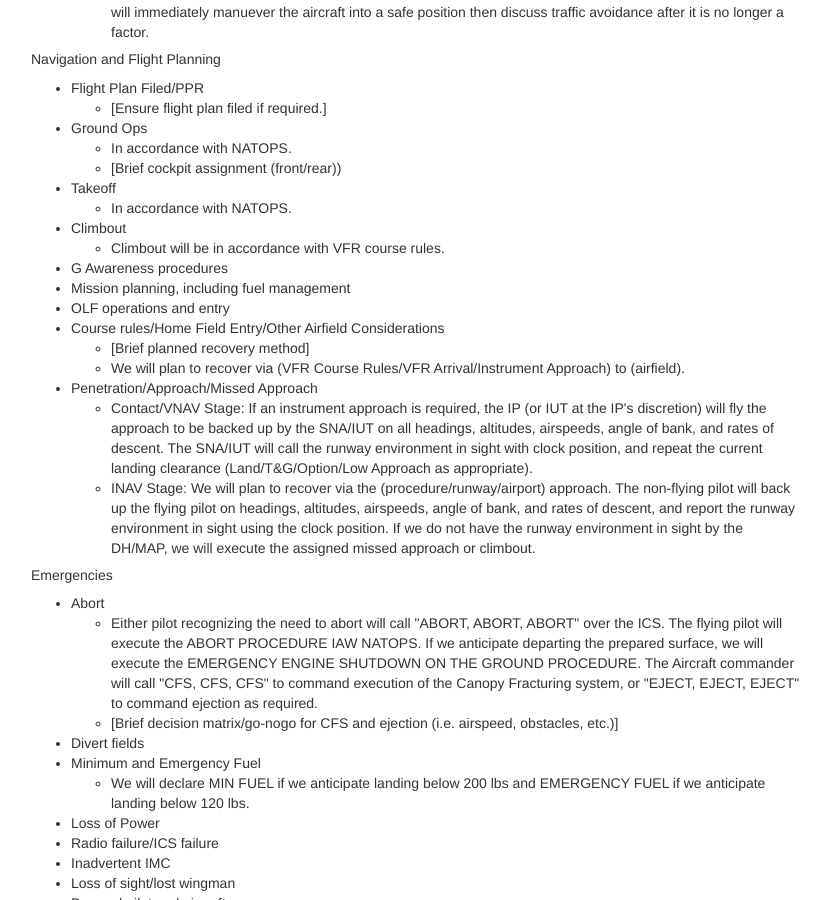
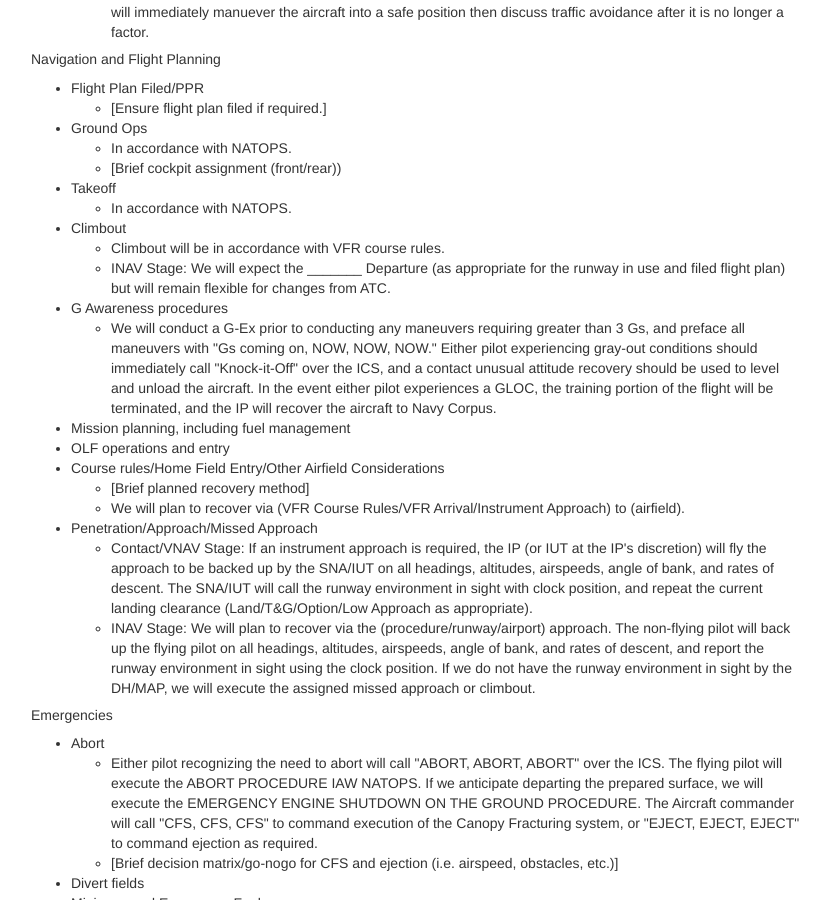
Before and after one commit to courserules/courserules.github.io, a Jekyll site: the page built from brief.html, in a window 1280 px wide and 900 px high, scrolled down 2177 px. Shown: the whole window, without its empty margins (24-854 px from the left). Built offline with Jekyll 4.4.1, drawn with Linux system fonts in a browser that asks for light colours.

Commit message:
More NATOPs brief updates

```diff
--- a/brief.html
+++ b/brief.html
@@ -165,9 +165,14 @@ permalink: /brief/
 				<li>Climbout
 					<ul>
 						<li>Climbout will be in accordance with VFR course rules.</li>
+						<li>INAV Stage: We will expect the _______ Departure (as appropriate for the runway in use and filed flight plan) but will remain flexible for changes from ATC.</li>
 					</ul>
 				</li>
-				<li>G Awareness procedures</li>
+				<li>G Awareness procedures
+					<ul>
+						<li>We will conduct a G-Ex prior to conducting any maneuvers requiring greater than 3 Gs, and preface all maneuvers with "Gs coming on, NOW, NOW, NOW." Either pilot experiencing gray-out conditions should immediately call "Knock-it-Off" over the ICS, and a contact unusual attitude recovery should be used to level and unload the aircraft. In the event either pilot experiences a GLOC, the training portion of the flight will be terminated, and the IP will recover the aircraft to Navy Corpus.</li>
+					</ul>
+				</li>
 				<li>Mission planning, including fuel management</li>
 				<li>OLF operations and entry</li>
 				<li>Course rules/Home Field Entry/Other Airfield Considerations
@@ -179,7 +184,7 @@ permalink: /brief/
 				<li>Penetration/Approach/Missed Approach
 					<ul>
 						<li>Contact/VNAV Stage: If an instrument approach is required, the IP (or IUT at the IP's discretion) will fly the approach to be backed up by the SNA/IUT on all headings, altitudes, airspeeds, angle of bank, and rates of descent. The SNA/IUT will call the runway environment in sight with clock position, and repeat the current landing clearance (Land/T&G/Option/Low Approach as appropriate).</li>
-						<li>INAV Stage: We will plan to recover via the (procedure/runway/airport) approach.  The non-flying pilot will back up the flying pilot on headings, altitudes, airspeeds, angle of bank, and rates of descent, and report the runway environment in sight using the clock position. If we do not have the runway environment in sight by the DH/MAP, we will execute the assigned missed approach or climbout.</li>
+						<li>INAV Stage: We will plan to recover via the (procedure/runway/airport) approach.  The non-flying pilot will back up the flying pilot on all headings, altitudes, airspeeds, angle of bank, and rates of descent, and report the runway environment in sight using the clock position. If we do not have the runway environment in sight by the DH/MAP, we will execute the assigned missed approach or climbout.</li>
 					</ul>
 				</li>
 			</ul>
```
